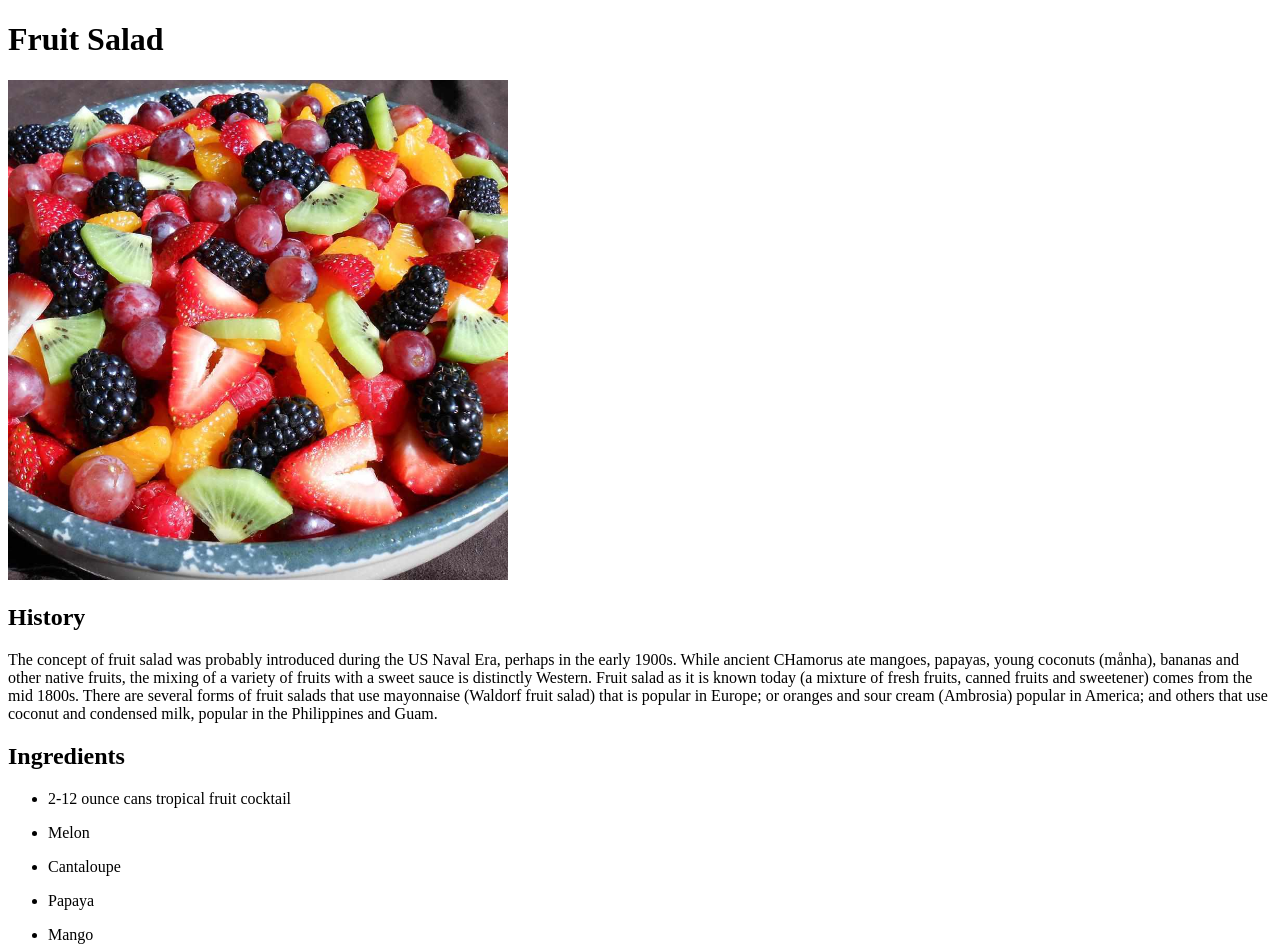
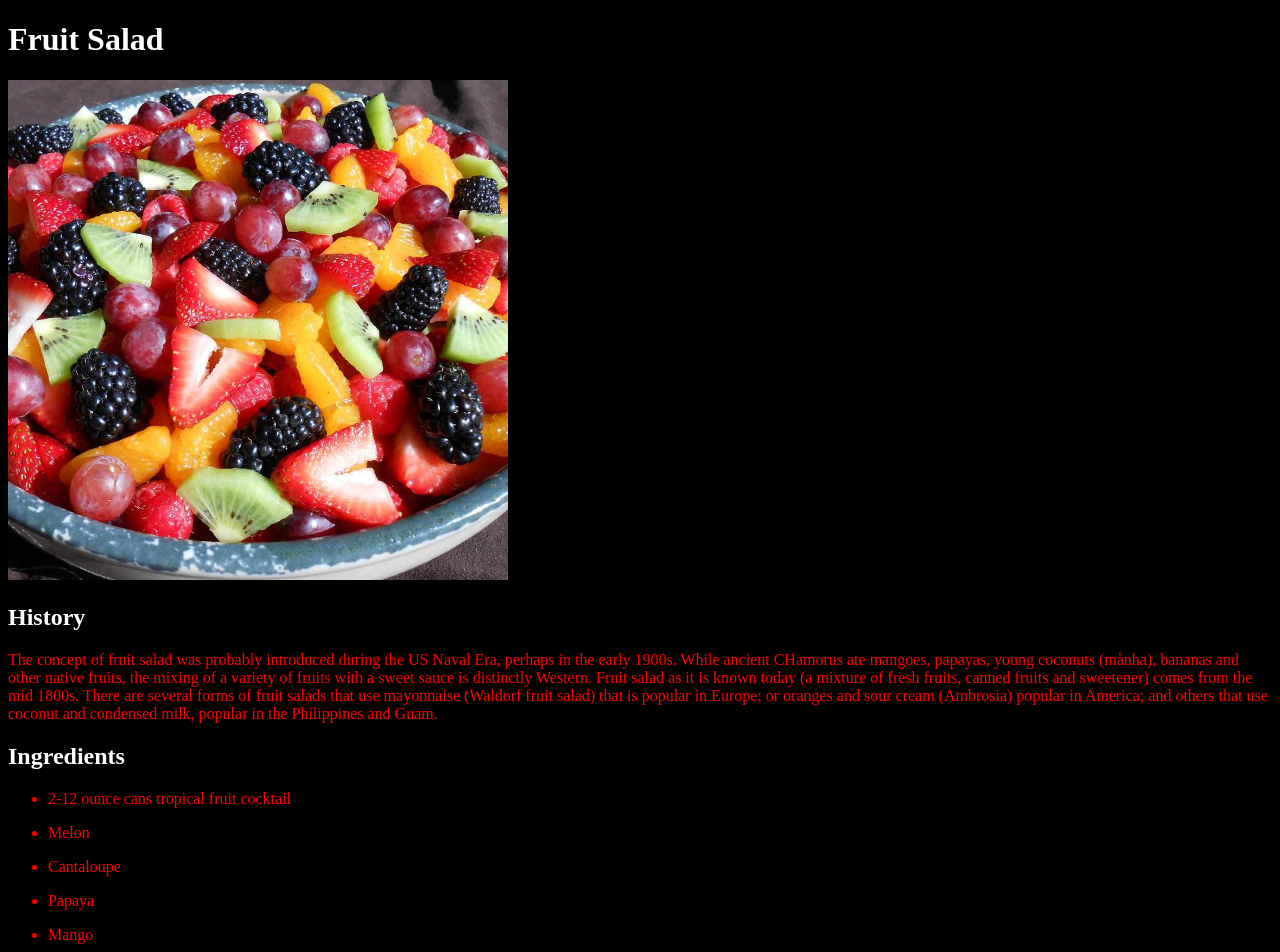
Before and after one commit to Mako1995/odin-recipes, a plain HTML site: page recipe-pages/Fruit-Salad.html in a window 1280 px wide. Shown: the top 952 px of the page. Drawn offline with Linux system fonts and the light colour scheme.

Commit message:
turned css to external to make neater, changed index into global to create the same layout for each page. adadded p tags so match the css page

```diff
--- a/recipe-pages/Fruit-Salad.html
+++ b/recipe-pages/Fruit-Salad.html
@@ -3,6 +3,7 @@
     <head>
         <meta charset="UTF-8">
         <title> Fruit Salad Recipe</title>
+        <link rel="stylesheet" href="../styling/global-styling.css">
     </head>
 
     <body>
@@ -10,12 +11,12 @@
         <img src="../recipe-images/Fruit-Salad.jpeg" alt="fruit Salad" width="500" height="500">
 
         <h2>History</h2>
-        The concept of fruit salad was probably introduced during the US Naval Era, perhaps in the early 1900s.
+        <p>The concept of fruit salad was probably introduced during the US Naval Era, perhaps in the early 1900s.
         While ancient CHamorus ate mangoes, papayas, young coconuts (månha), bananas and other native fruits,
         the mixing of a variety of fruits with a sweet sauce is distinctly Western.
         Fruit salad as it is known today (a mixture of fresh fruits, canned fruits and sweetener) comes from the mid 1800s.
         There are several forms of fruit salads that use mayonnaise (Waldorf fruit salad) that is popular in Europe; or oranges and sour cream (Ambrosia) popular in America;
-        and others that use coconut and condensed milk, popular in the Philippines and Guam.
+        and others that use coconut and condensed milk, popular in the Philippines and Guam.</p>
 
         <h2>Ingredients</h2>
 
--- /dev/null
+++ b/styling/global-styling.css
@@ -0,0 +1,19 @@
+
+body {
+    background-color:black !important;
+}
+
+h1 {color: white !important;
+}
+
+p {
+    color: red !important;
+}
+
+h2 {
+    color: white !important;
+}
+
+li {
+    color: red !important;
+}
--- a/styling/index-styling.css
+++ /dev/null
@@ -1,11 +0,0 @@
-
-body {
-    background-color:black !important;
-}
-
-h1 {color: white;
-}
-
-p {
-    color: white;
-}
```
Also changed, not shown: index.html (+1 -1 lines), recipe-pages/Barbeque-Ribs.html (+4 -2 lines), recipe-pages/Ceasar-Salad.html (+3 -2 lines), recipe-pages/Potato-Salad.html (+1 -0 lines), recipe-pages/Sheperds-Pie.html (+1 -16 lines).
